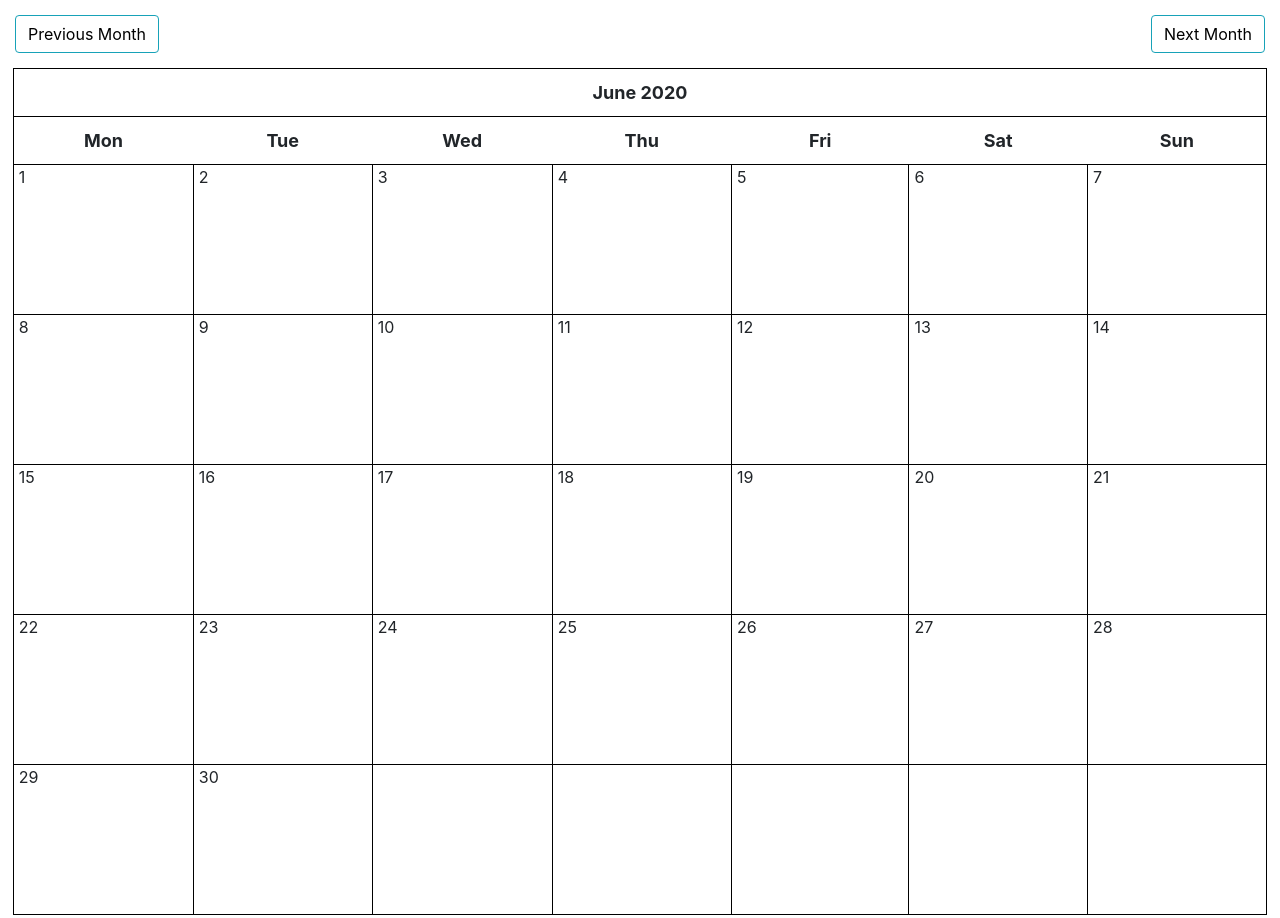
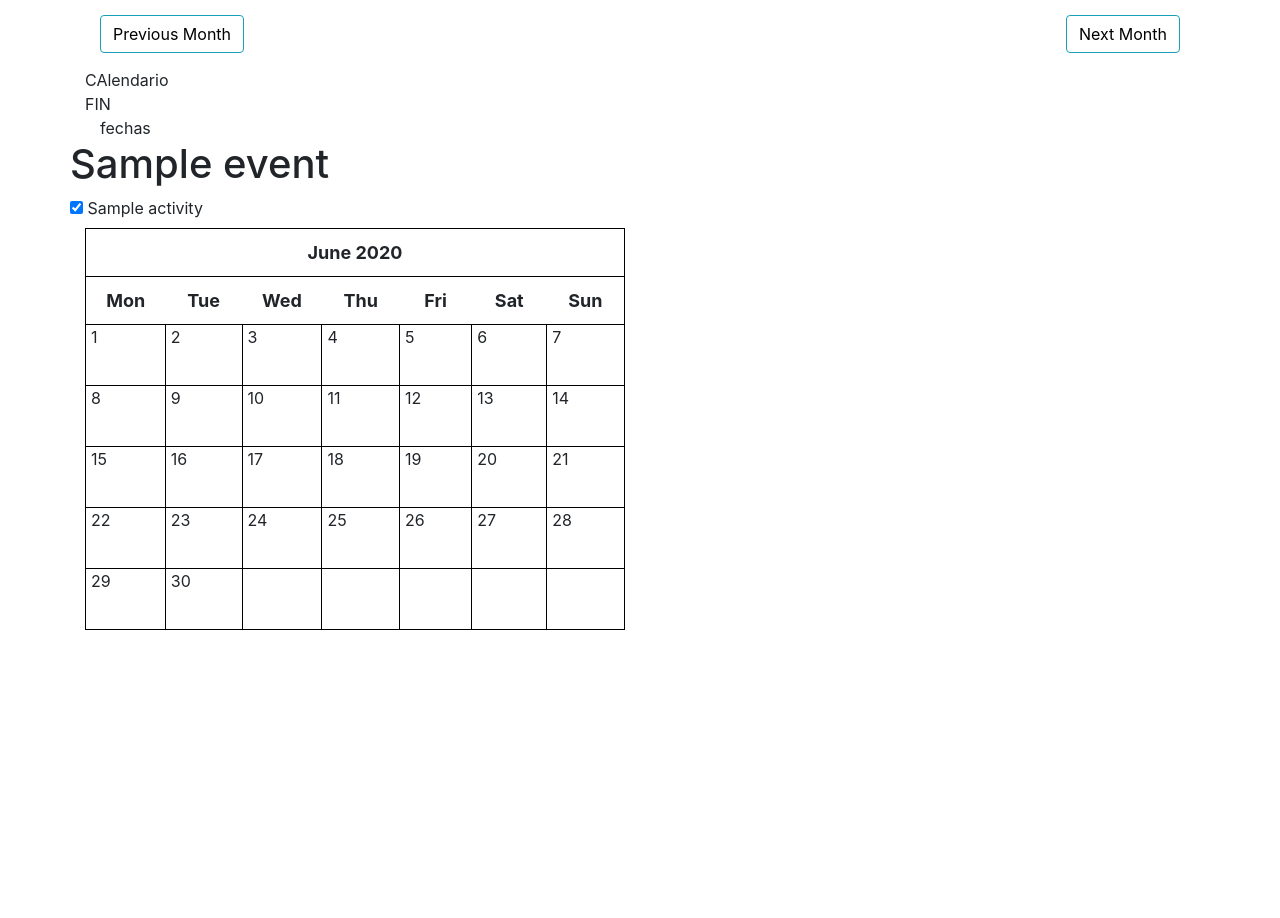
Before and after one commit to Noeuclides/djangocalendar, a Django app: page /calendar/ in a window 1280 px wide. After the commit the page ends 630 px from the top, so only its background shows below. Run offline with Django 3.2, Linux system fonts and the light colour scheme; tables that the repository leaves empty hold one stand-in row (values such as "Sample post"); some libraries are stand-ins or nearby versions.

Commit message:
implementando ajax con checkbox para actualizar estado de actividades

```diff
--- a/cal/models.py
+++ b/cal/models.py
@@ -74,7 +74,7 @@ class WorkTeam(models.Model):
     challenge = models.ForeignKey(Challenge, on_delete=models.CASCADE)
 
     def __str__(self):
-        return self.challenge
+        return "Equipo de " + str(self.challenge)
 
 
 class workteam_activity(models.Model):
--- a/cal/static/cal/css/styles.css
+++ b/cal/static/cal/css/styles.css
@@ -1,5 +1,4 @@
 .calendar {
-    width: 98%;
   margin: auto;
   font-size: 13px;
 }
@@ -15,8 +14,8 @@
 }
 
 .calendar td {
-    width: 200px;
-    height: 150px;
+  width: 6rem;
+  height: 3rem;
   padding: 20px 0px 0px 5px;
 }
 
--- a/cal/templates/cal/base.html
+++ b/cal/templates/cal/base.html
@@ -12,6 +12,7 @@
   <link rel="stylesheet" type="text/css" href="{% static 'cal/css/styles.css' %}">
   <title>Django Calendar App</title>
 </head>
+
 <body>
 
   {% block content %}
@@ -19,14 +20,17 @@
 
   <!-- Optional JavaScript -->
   <!-- jQuery first, then Popper.js, then Bootstrap JS -->
-  <script src="https://code.jquery.com/jquery-3.2.1.slim.min.js" integrity="sha384-KJ3o2DKtIkvYIK3UENzmM7KCkRr/rE9/Qpg6aAZGJwFDMVNA/GpGFF93hXpG5KkN"
+  <script src="https://code.jquery.com/jquery-3.5.1.js" integrity="sha256-QWo7LDvxbWT2tbbQ97B53yJnYU3WhH/C8ycbRAkjPDc="
     crossorigin="anonymous"></script>
-  <script src="https://cdnjs.cloudflare.com/ajax/libs/popper.js/1.12.9/umd/popper.min.js" integrity="sha384-ApNbgh9B+Y1QKtv3Rn7W3mgPxhU9K/ScQsAP7hUibX39j7fakFPskvXusvfa0b4Q"
+  <script src="https://cdnjs.cloudflare.com/ajax/libs/popper.js/1.12.9/umd/popper.min.js"
+    integrity="sha384-ApNbgh9B+Y1QKtv3Rn7W3mgPxhU9K/ScQsAP7hUibX39j7fakFPskvXusvfa0b4Q"
     crossorigin="anonymous"></script>
-  <script src="https://maxcdn.bootstrapcdn.com/bootstrap/4.0.0/js/bootstrap.min.js" integrity="sha384-JZR6Spejh4U02d8jOt6vLEHfe/JQGiRRSQQxSfFWpi1MquVdAyjUar5+76PVCmYl"
+  <script src="https://maxcdn.bootstrapcdn.com/bootstrap/4.0.0/js/bootstrap.min.js"
+    integrity="sha384-JZR6Spejh4U02d8jOt6vLEHfe/JQGiRRSQQxSfFWpi1MquVdAyjUar5+76PVCmYl"
     crossorigin="anonymous"></script>
 
   {% block script %}
   {% endblock %}
 </body>
+
 </html>
--- a/cal/templates/cal/calendar.html
+++ b/cal/templates/cal/calendar.html
@@ -2,9 +2,76 @@
 {% load static %}
 
 {% block content %}
-<div class="clearfix">
-	<a class="btn btn-info left" href="{% url 'cal:calendar' %}?{{ prev_month }}"> Previous Month </a>
-	<a class="btn btn-info right" href="{% url 'cal:calendar' %}?{{ next_month }}"> Next Month </a>
+<div class="container">
+
+	<div class="clearfix">
+		<a class="btn btn-info left" href="{% url 'cal:calendar' %}?{{ prev_month }}"> Previous Month </a>
+		<a class="btn btn-info right" href="{% url 'cal:calendar' %}?{{ next_month }}"> Next Month </a>
+	</div>
+	<div class="row">
+		<div class="col-sm-6">
+			<div>
+				<div>CAlendario</div>
+				{{calendar}}
+				<div>FIN</div>
+
+			</div>
+		</div>
+		<div class="col-sm-6">
+			fechas
+		</div>
+	</div>
+	<div class="row">
+		<div class="">
+			{% for event, activities in events.items %}
+
+			<h1>{{ event }}</h1>
+			{% for activity in activities %}
+			<div>
+				<input type="checkbox" id="activity-{{ activity.id }}" value="{{ activity.state }}">
+				<label for="activity-{{ activity.id }}">{{ activity.activity }}</label>
+			</div>
+			{% endfor %}
+			{% endfor %}
+		</div>
+	</div>
 </div>
-{{ calendar }}
 {% endblock %}
+
+{% block script %}
+<script type="text/javascript">
+	var checkboxes = document.getElementsByTagName('input');
+
+	for (var i = 0; i < checkboxes.length; i++) {
+		if (checkboxes[i].type == 'checkbox') {
+			if (checkboxes[i].value == 'False') {
+				var state = false
+			} else {
+				var state = true
+			}
+			checkboxes[i].checked = state;
+		}
+	}
+
+	$(':checkbox').change(function () {
+
+		console.log(this.id);
+		console.log($(this).attr('id'));
+		$.ajax({
+			url: '/calendar/',
+			method: 'GET',
+			data: {
+				activity: $(this).attr('id')
+			},
+			success: function (data) {
+				alert("Éxito")
+			},
+			error: function (error) {
+				console.log(error);
+				console.log("error");
+			}
+		});
+
+	});
+</script>
+{% endblock %}
--- a/cal/utils.py
+++ b/cal/utils.py
@@ -13,8 +13,12 @@ class Calendar(HTMLCalendar):
 	def formatday(self, day, events):
 		events_per_day = events.filter(start_time__day=day)
 		d = ''
+		print(events_per_day)
+		print("hola")
 		for event in events_per_day:
-			d += f'<li> {event.get_html_url} </li>'
+			if event:
+				print(event)
+				d += f'<li> {event} </li>'
 
 		if day != 0:
 			return f"<td><span class='date'>{day}</span><ul> {d} </ul></td>"
@@ -32,7 +36,7 @@ class Calendar(HTMLCalendar):
 	def formatmonth(self, withyear=True):
 		events = Event.objects.filter(start_time__year=self.year, start_time__month=self.month)
 
-		cal = f'<table border="0" cellpadding="0" cellspacing="0" class="calendar">\n'
+		cal = f'<table  class="calendar">\n'
 		cal += f'{self.formatmonthname(self.year, self.month, withyear=withyear)}\n'
 		cal += f'{self.formatweekheader()}\n'
 		for week in self.monthdays2calendar(self.year, self.month):
--- a/cal/views.py
+++ b/cal/views.py
@@ -1,10 +1,11 @@
+import calendar
 from datetime import datetime, timedelta, date
 from django.shortcuts import render, get_object_or_404
 from django.http import HttpResponse, HttpResponseRedirect
 from django.views import generic
 from django.urls import reverse
 from django.utils.safestring import mark_safe
-import calendar
+from django.utils.html import format_html
 
 from .models import *
 from .utils import Calendar
@@ -20,14 +21,49 @@ class CalendarView(generic.ListView):
     def get_context_data(self, **kwargs):
         context = super().get_context_data(**kwargs)
         d = get_date(self.request.GET.get('month', None))
-        print(self.request.GET.get('month', None))
-        print(self.request.GET.get('day', None))
         cal = Calendar(d.year, d.month)
         html_cal = cal.formatmonth(withyear=True)
-        context['calendar'] = mark_safe(html_cal)
+        context['calendar'] = format_html(html_cal)
+        context['calendario'] = html_cal
         context['prev_month'] = prev_month(d)
         context['next_month'] = next_month(d)
+        wa = workteam_activity.objects.all()
+        challenge = Challenge.objects.last()
+        events = Event.objects.filter(grade=challenge.grade)
+        activities = Activity.objects.all().select_related('event')
+        event_dict = {}
+        for event in events:
+            activities_list = []
+            activities_list = [act.workteam_activity_set.first() for act in event.activity_set.all()]
+            # for act in event.activity_set.all():
+            #     print("*"*50)
+            #     acti = act.workteam_activity_set.first()
+            #     print(acti)
+            #     print(acti.state)
+            #     print(acti.activity)
+            #     print("*"*50)
+            event_dict[event] = activities_list
+
+        act = self.request.GET.get('activity')
+
+        if act:
+            str_activity = act.split('-')[1]
+            wact = workteam_activity.objects.get(id=int(str_activity))
+            if wact.state:
+                wact.state = False
+            else:
+                wact.state = True
+
+            wact.save()
+
+
+        context['events'] = event_dict
         return context
+
+    # def get(self, request):
+    #     activity =  request.GET.get('activity')
+    #     print(activity)
+    #     return render(request, 'cal/calendar.html')
 
 def get_date(req_month):
     if req_month:
```
Also changed, not shown: cal/forms.py (+9 -1 lines). Lines whose indentation alone changed are shown as unchanged.
